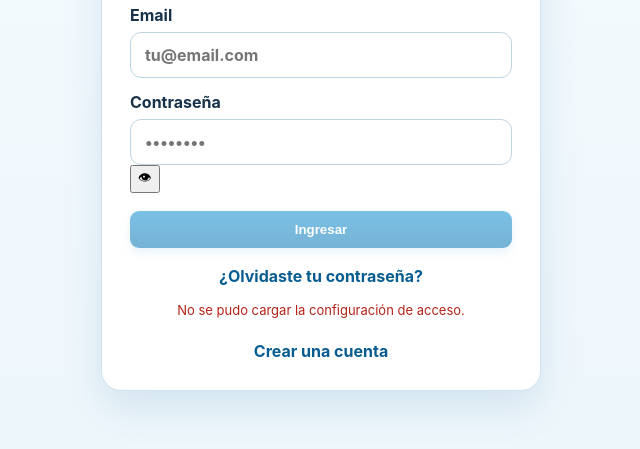
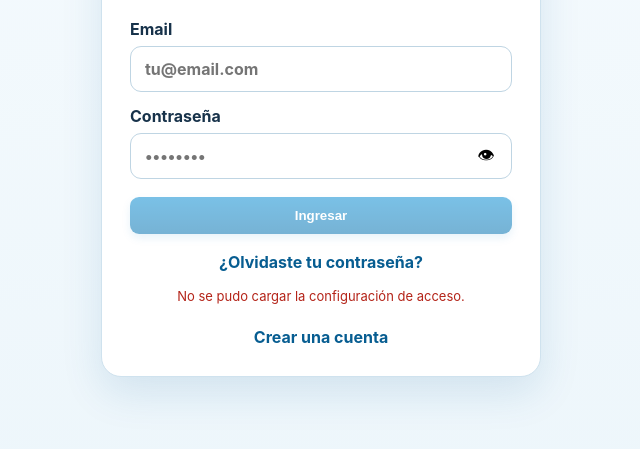
Before and after one commit to tahielnc1824/star-siniestros, a website: page public/index.html in a window 1280 px wide. Shown: the part 307-756 px from the top of the page, without its empty margins (319-959 px from the left). Drawn offline with Linux system fonts and the light colour scheme; no server answers.

Commit message:
Estilos para mostrar y ocultar contraseñas

```diff
--- a/public/commercial.css
+++ b/public/commercial.css
@@ -20,3 +20,13 @@
 
 .auth-link{border:0;background:transparent;color:var(--star-blue-dark);font:inherit;font-weight:700;cursor:pointer;padding:4px 0;text-align:center}
 .auth-link:hover{text-decoration:underline}
+
+.password-field{position:relative;display:block}
+.password-field input{padding-right:48px}
+.password-toggle{
+  position:absolute;right:8px;top:50%;transform:translateY(-50%);
+  width:36px;height:36px;border:0;background:transparent;border-radius:8px;
+  cursor:pointer;font-size:17px;line-height:1;display:grid;place-items:center
+}
+.password-toggle:hover{background:#edf6fb}
+.password-toggle:focus-visible{outline:2px solid var(--star-blue);outline-offset:1px}
```
